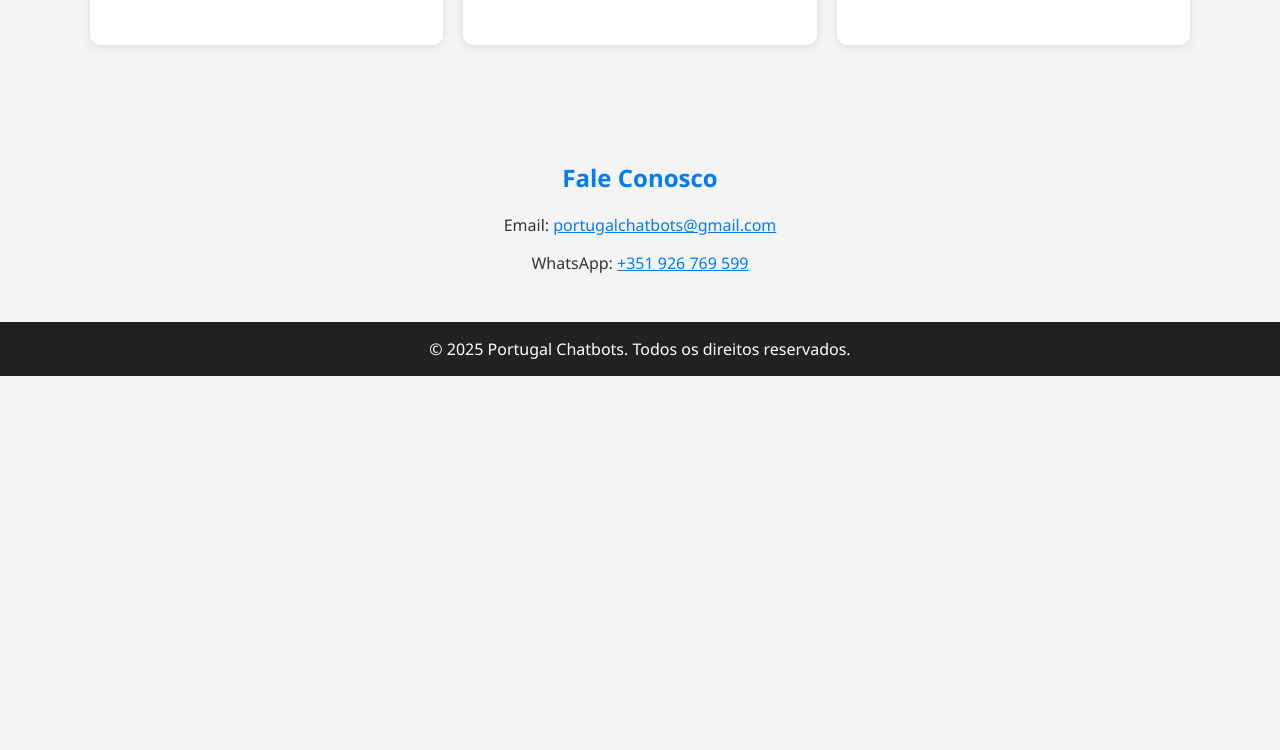
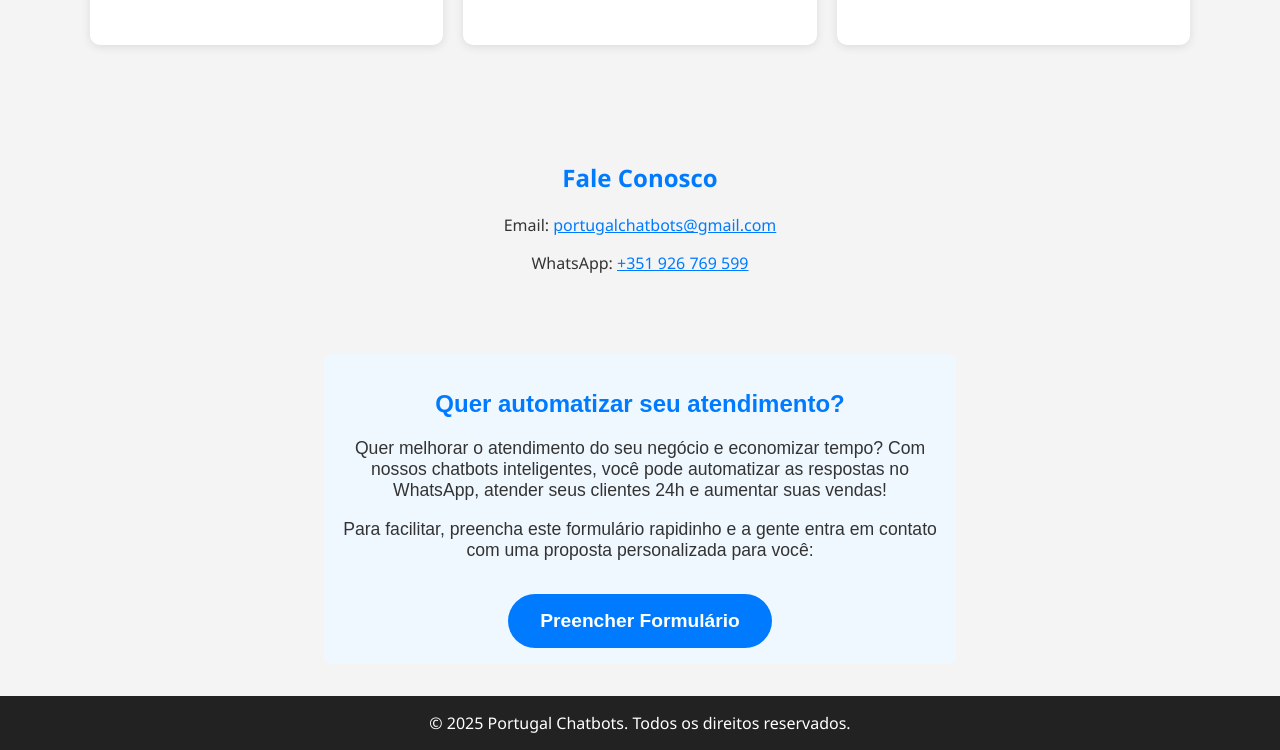
Before and after one commit to chatsbt/chatpt, a plain HTML site: page index.html in a window 1280 px wide. Shown: the part 1814-2564 px from the top of the page. Before the commit the page ends 2190 px from the top, so only its background shows below. Drawn offline with Linux system fonts and the light colour scheme.

Commit message:
Update index.html

```diff
--- a/index.html
+++ b/index.html
@@ -172,6 +172,19 @@
     <p>Email: <a href="mailto:portugalchatbots@gmail.com">portugalchatbots@gmail.com</a></p>
     <p>WhatsApp: <a href="https://wa.me/351926769599" target="_blank">+351 926 769 599</a></p>
   </section>
+  <section id="contato" style="max-width:600px; margin: 2rem auto; padding: 1rem; background:#f0f8ff; border-radius:8px; text-align:center; font-family: Arial, sans-serif;">
+  <h2 style="color:#007bff;">Quer automatizar seu atendimento?</h2>
+  <p style="font-size:1.1rem; color:#333;">
+    Quer melhorar o atendimento do seu negócio e economizar tempo? Com nossos chatbots inteligentes, você pode automatizar as respostas no WhatsApp, atender seus clientes 24h e aumentar suas vendas!
+  </p>
+  <p style="font-size:1.1rem; color:#333;">
+    Para facilitar, preencha este formulário rapidinho e a gente entra em contato com uma proposta personalizada para você:
+  </p>
+  <a href="https://docs.google.com/forms/d/e/1FAIpQLScmuGnZHMoVQWZkY22MGasdWndtJUY5d6PVyEBXqs0xG2cbSA/viewform?usp=header" target="_blank" style="display:inline-block; background:#007bff; color:#fff; padding:1rem 2rem; border-radius:30px; text-decoration:none; font-weight:bold; font-size:1.2rem; margin-top:1rem;">
+    Preencher Formulário
+  </a>
+</section>
+
 
   <footer>
     &copy; 2025 Portugal Chatbots. Todos os direitos reservados.
```
